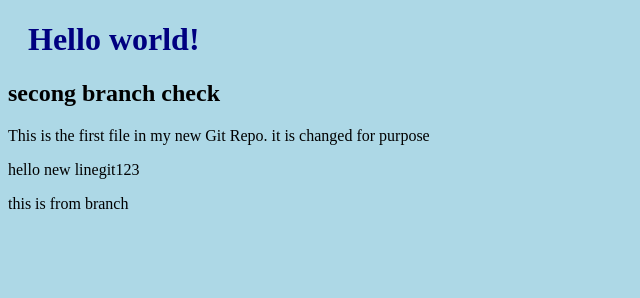
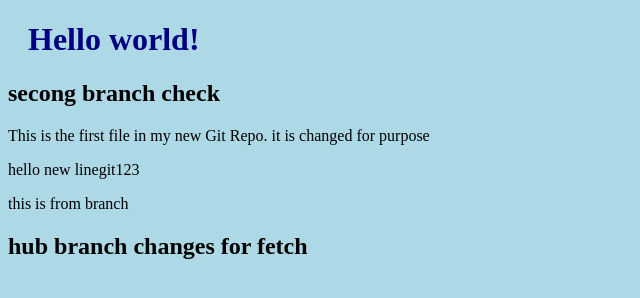
Before and after one commit to Ammar007-Prog/hello-world2, a plain HTML site: page index.html in a window 1280 px wide. Shown: the whole page, without its empty margins (0-640 px from the left). Drawn offline with Linux system fonts and the light colour scheme.

Commit message:
Update index.html
test commit

```diff
--- a/index.html
+++ b/index.html
@@ -13,6 +13,7 @@
 <p>hello new linegit123
 </p>
 <p>this is from branch</p>
+<h2>hub branch changes for fetch</h2>
 
 </body>
 </html>
```
